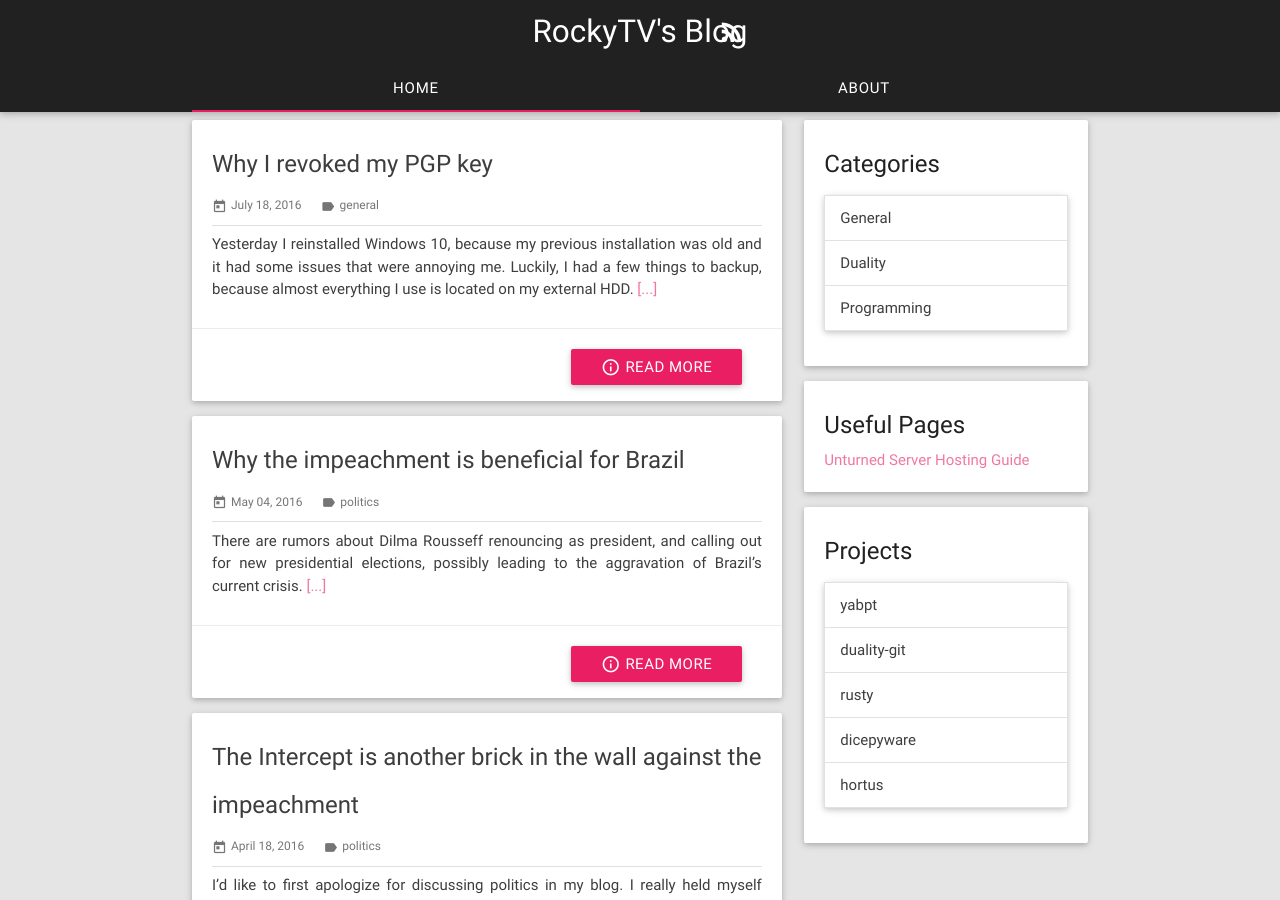
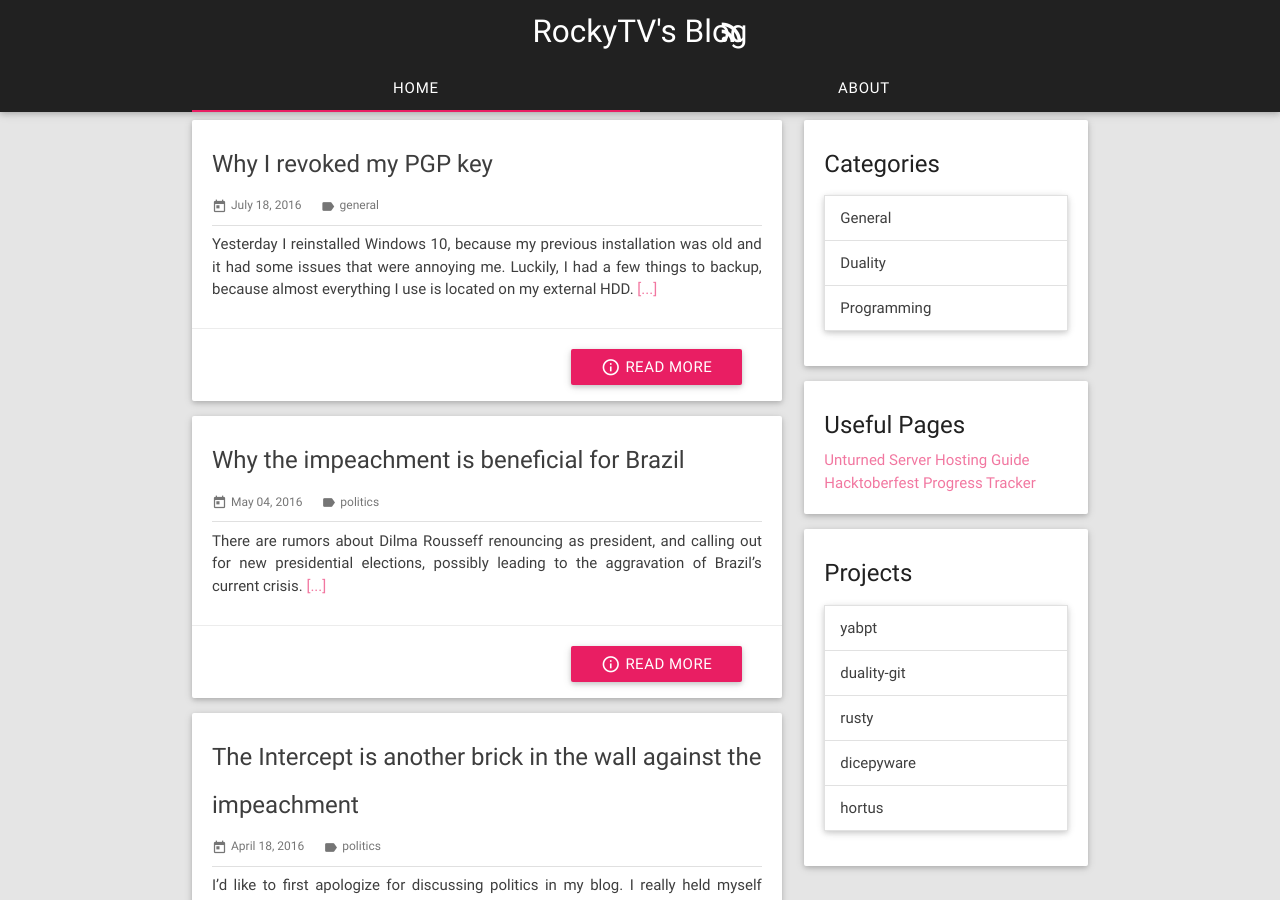
Before and after one commit to kyl3r92/rockytv.github.io, a Jekyll site: the page built from index.html, in a window 1280 px wide and 900 px high. Built offline with Jekyll 4.4.1, drawn with Linux system fonts in a browser that asks for light colours; the list of posts is cut into pages by our own code; comment, search, counter and statistics services are not loaded.

Commit message:
Add Hacktoberfest Progress Tracker page to sidebar

```diff
--- a/_data/resources.yml
+++ b/_data/resources.yml
@@ -1,2 +1,4 @@
 - name: Unturned Server Hosting Guide
   url: /unturned-server-hosting-guide/
+- name: Hacktoberfest Progress Tracker
+  url: /hacktoberfest
```
